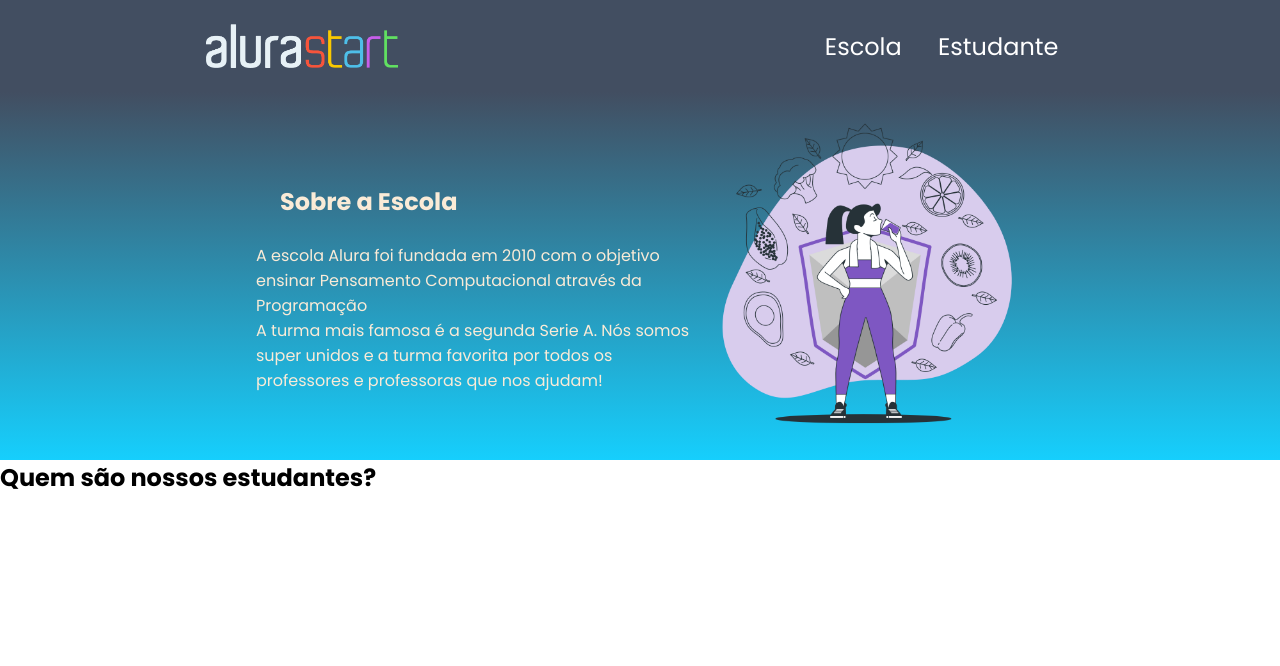
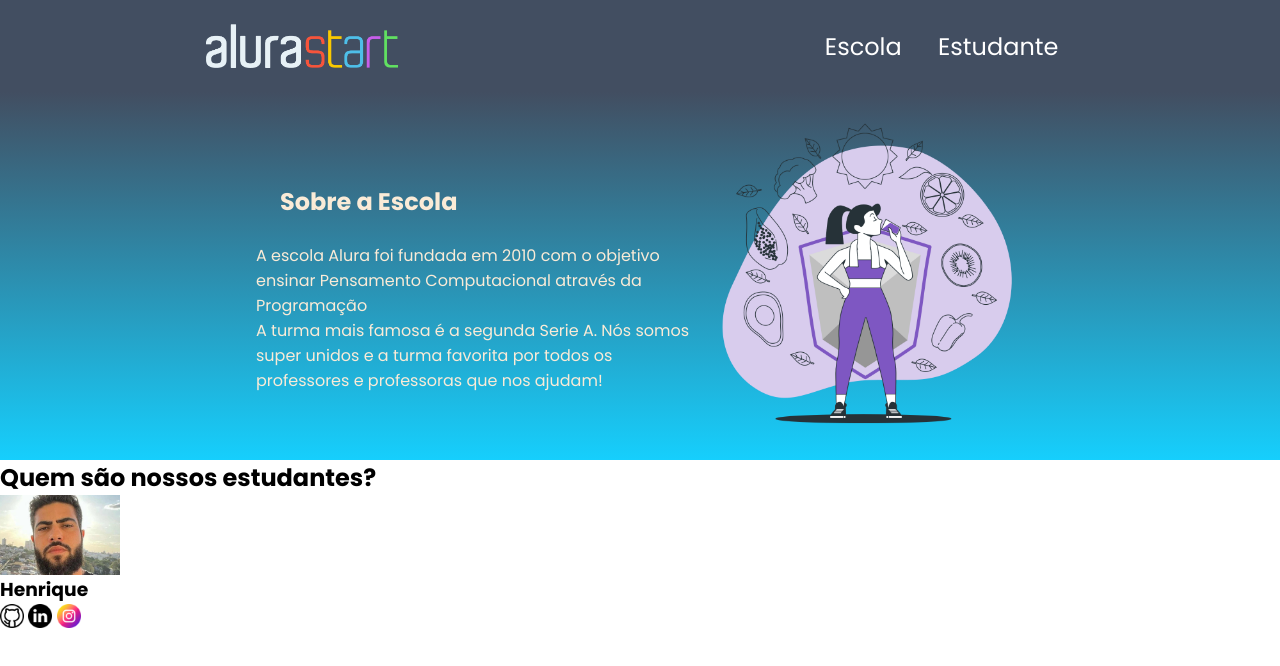
Before and after one commit to isabellecruzz/projeto-atualizado-isa, a plain HTML site: page index.html in a window 1280 px wide. Drawn offline with Linux system fonts and the light colour scheme.

Commit message:
Add files via upload

```diff
--- a/index.html
+++ b/index.html
@@ -28,7 +28,11 @@
     </section>
         <section class="estudante">
             <h2 class="estudante-titulo"> Quem são nossos estudantes? </h2>
-           <img src="" alt="">
+           <img class="estudante-imagem" src="1_henrique-27039823.jpg" alt="foto henrique">
+           <h3 class="estudante-nome"> Henrique</h3>
+           <img class="estudante-icone" src="github.png" alt="icone github">
+           <img class="estudante-icone" src="linkedin (1).png" alt="icone linkedin">
+           <img class="estudante-icone" src="instagram.png" alt="icone instagram">
 
         </section>
 </body>
--- a/style.css
+++ b/style.css
@@ -39,3 +39,9 @@
 .escola-titulo{
     padding: 24px;
 }
+.estudante-imagem{
+    width: 120px;
+}
+.estudante-icone{
+    width: 24px;
+}
```
Also changed, not shown: github.png (added), instagram.png (added), linkedin (1).png (added).
